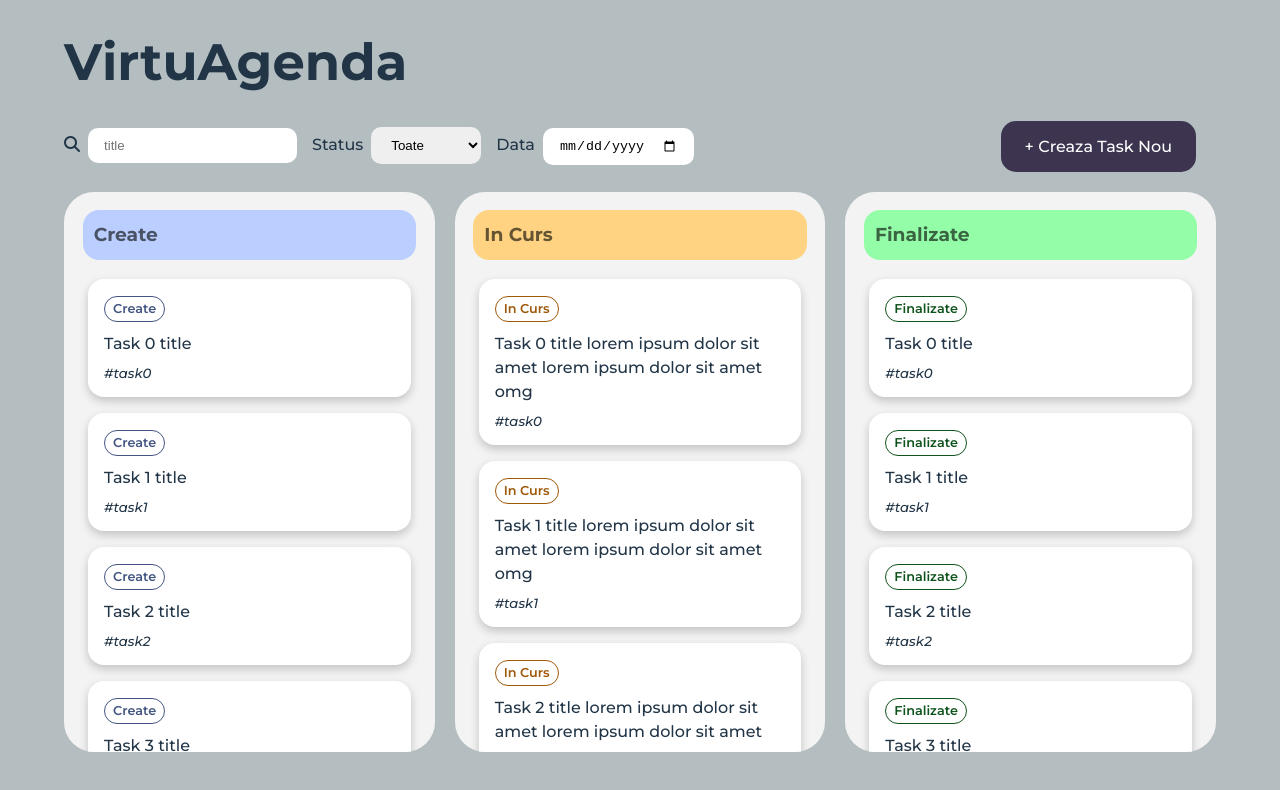
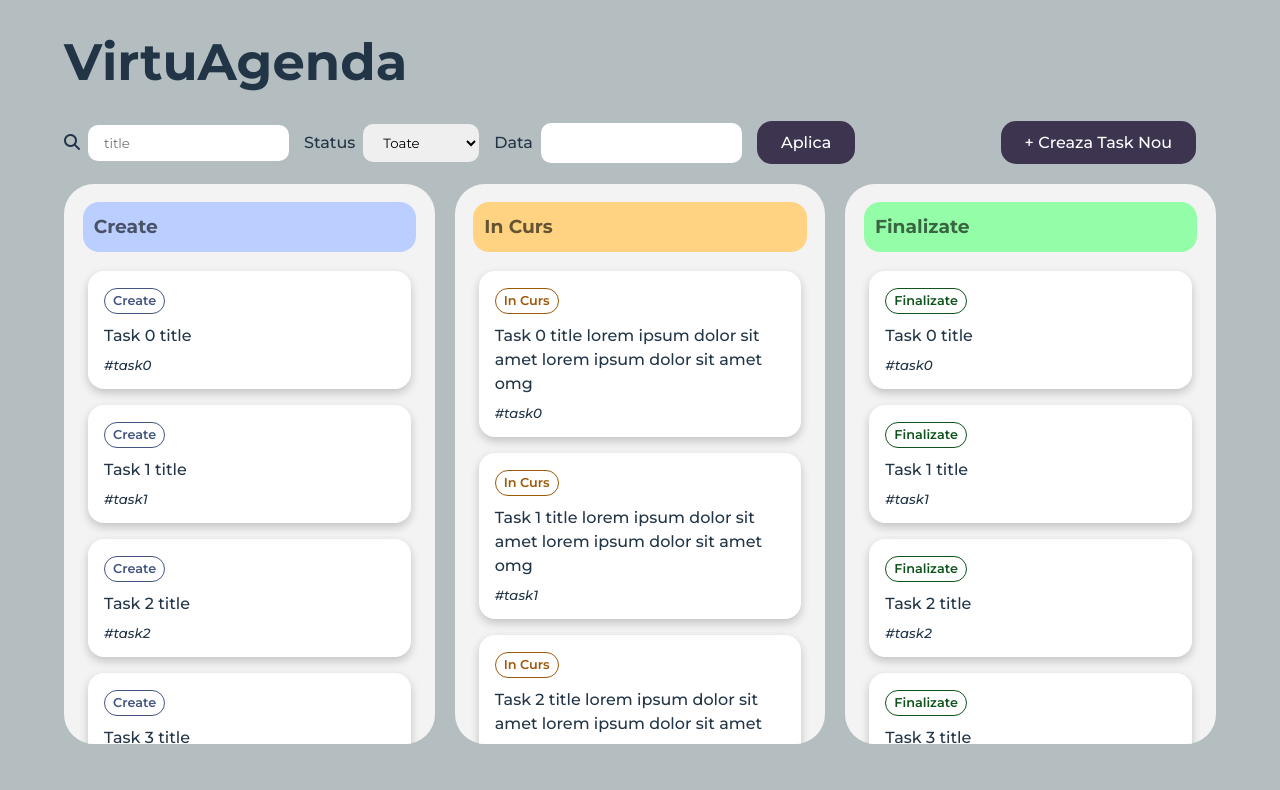
Before and after one commit to tclaudiu1990/virtuAgenda, a React (Vite) app: page / in a window 1280 px wide. Shown: the top 790 px of the page. Built offline with nearby package versions, Linux system fonts and the light colour scheme.

Commit message:
wip date picker

```diff
--- a/package.json
+++ b/package.json
@@ -12,7 +12,9 @@
   "dependencies": {
     "@fortawesome/fontawesome-free": "^6.6.0",
     "@fortawesome/react-fontawesome": "^0.2.2",
+    "date-fns": "^3.6.0",
     "react": "^18.3.1",
+    "react-datepicker": "^7.3.0",
     "react-dom": "^18.3.1"
   },
   "devDependencies": {
--- a/src/App.scss
+++ b/src/App.scss
@@ -8,7 +8,7 @@ body {
     line-height: 1.5;
     font-weight: 500;
     display: block;
-    font-family: Montserrat;
+    font-family: Montserrat, Inter, system-ui, Avenir, Helvetica, Arial, sans-serif;
 
     ::-webkit-scrollbar {
         width: 4px;
@@ -29,13 +29,15 @@ body {
         background: #555;
     }
 
+
+
     .btn {
         background-color: $btn-color-1;
         color: white;
         outline: 0;
         transition: 0.2s;
         border: none;
-        padding: 16px 24px;
+        padding: 12px 24px;
         border-radius: 15px;
 
 
@@ -59,6 +61,7 @@ body {
         margin-left: 8px;
         margin-right: 15px;
         cursor: pointer;
+        font-family: Montserrat, Inter, system-ui, Avenir, Helvetica, Arial, sans-serif;
 
         &[type=text]{
             cursor: text;
@@ -73,6 +76,7 @@ body {
         margin-right: 15px;
         min-width: 100px;
         cursor: pointer;
+        font-family: Montserrat, Inter, system-ui, Avenir, Helvetica, Arial, sans-serif;
 
         option {
             border: none;
--- a/src/App.tsx
+++ b/src/App.tsx
@@ -10,7 +10,6 @@ function App() {
     <div id='app'>
       <Header></Header>
       <Board></Board>
-
     </div>
   )
 }
--- a/src/Components/Filters/Filters.scss
+++ b/src/Components/Filters/Filters.scss
@@ -1,4 +1,45 @@
+@import './../../assets/styles/animations';
 
 #filters {
     display: inline-block;
+
+    .calendarWrap {
+        display: inline-block;
+
+        .calendarElement {
+            border: none;
+            padding: 12px 16px;
+            border-radius: 10px;
+            margin-left: 8px;
+            margin-right: 15px;
+            cursor: pointer;
+            font-family: Montserrat, Inter, system-ui, Avenir, Helvetica, Arial, sans-serif;
+
+            &[type=text]{
+                cursor: text;
+            }
+
+        }
+
+        .react-datepicker {
+            font-family: Montserrat, Inter, system-ui, Avenir, Helvetica, Arial, sans-serif;
+            background: white;
+            border: none;
+            padding: 10px;
+            box-shadow: 0 3px 12px rgba(0, 0, 0, 0.2);
+            transition: 0.3s;
+            animation: appear-top 0.2s forwards;
+
+            .react-datepicker__header {
+                background-color: transparent;
+                padding: 16px 0
+            }
+
+        }
+
+        .react-datepicker__triangle{
+            fill: white;
+            color: white;
+        }
+    }
 }
--- a/src/Components/Filters/Filters.tsx
+++ b/src/Components/Filters/Filters.tsx
@@ -1,10 +1,32 @@
-import React from "react";
+import React, { useEffect, useRef, useState } from "react";
+import './Filters.scss';
+import DatePicker from 'react-datepicker';
+import 'react-datepicker/dist/react-datepicker.css';
+import { ro } from 'date-fns/locale';
 
 interface FiltersProps {
 
 }
 
 const Filters: React.FC<FiltersProps>=(props)=>{
+
+    // Calendar logic
+    // date displayed in the inputBox
+    const [calendar, setCalendar] = useState<Date | null>()
+
+    // method that triggers when a date is selected
+    const handleCalendar = (date: Date | null) => {
+        console.log(date)
+        setCalendar(date)
+    }
+
+
+    useEffect(()=>{
+
+    }, [])
+    const calendarWrap = useRef(null);
+
+
     return(
         <div id="filters">
             <label htmlFor="search-input"><i className="fa-solid fa-magnifying-glass"></i></label>
@@ -19,7 +41,19 @@ const Filters: React.FC<FiltersProps>=(props)=>{
             </select>
 
             <label htmlFor="date-picker">Data</label>
-            <input type="date"></input>
+
+            <div className="calendarWrap" ref={calendarWrap}>
+                <DatePicker
+                    id="date-picker"
+                    selected={calendar}
+                    onChange={date=>handleCalendar(date)}
+                    date={ new Date() }
+                    className="calendarElement"
+                    locale={ro}
+                />
+            </div>
+
+            <button className="btn">Aplica</button>
         </div>
     )
 }
--- a/src/assets/styles/_animations.scss
+++ b/src/assets/styles/_animations.scss
@@ -11,3 +11,15 @@
         right: 0;
     }
 }
+
+@keyframes appear-top {
+    0% {
+        position: relative;
+        opacity: 0;
+        top: -6px;
+    }
+    100% {
+        opacity: 1;
+        top: 0;
+    }
+}
```
Also changed, not shown: 1 other file (tests, documents, lock files or other folders).
